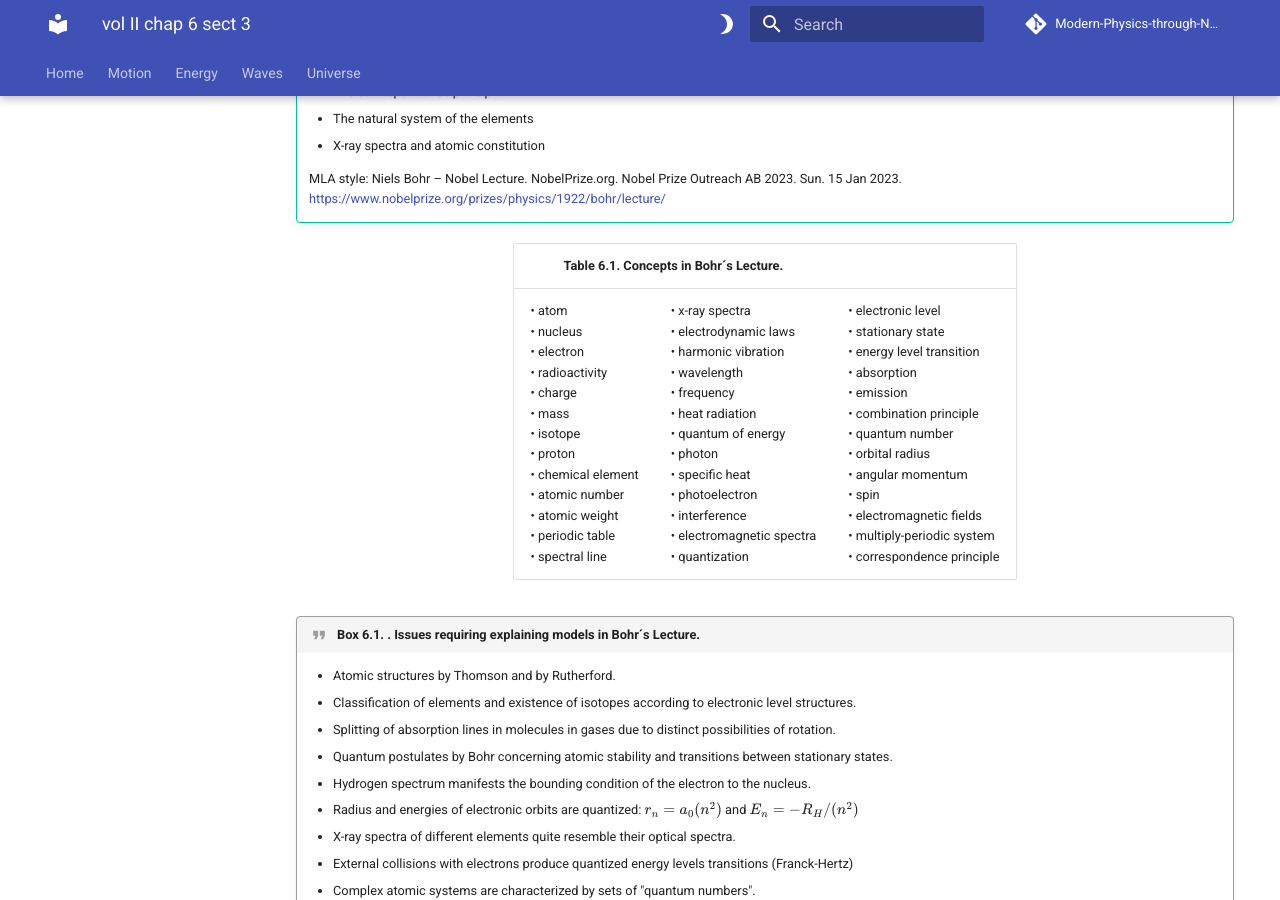
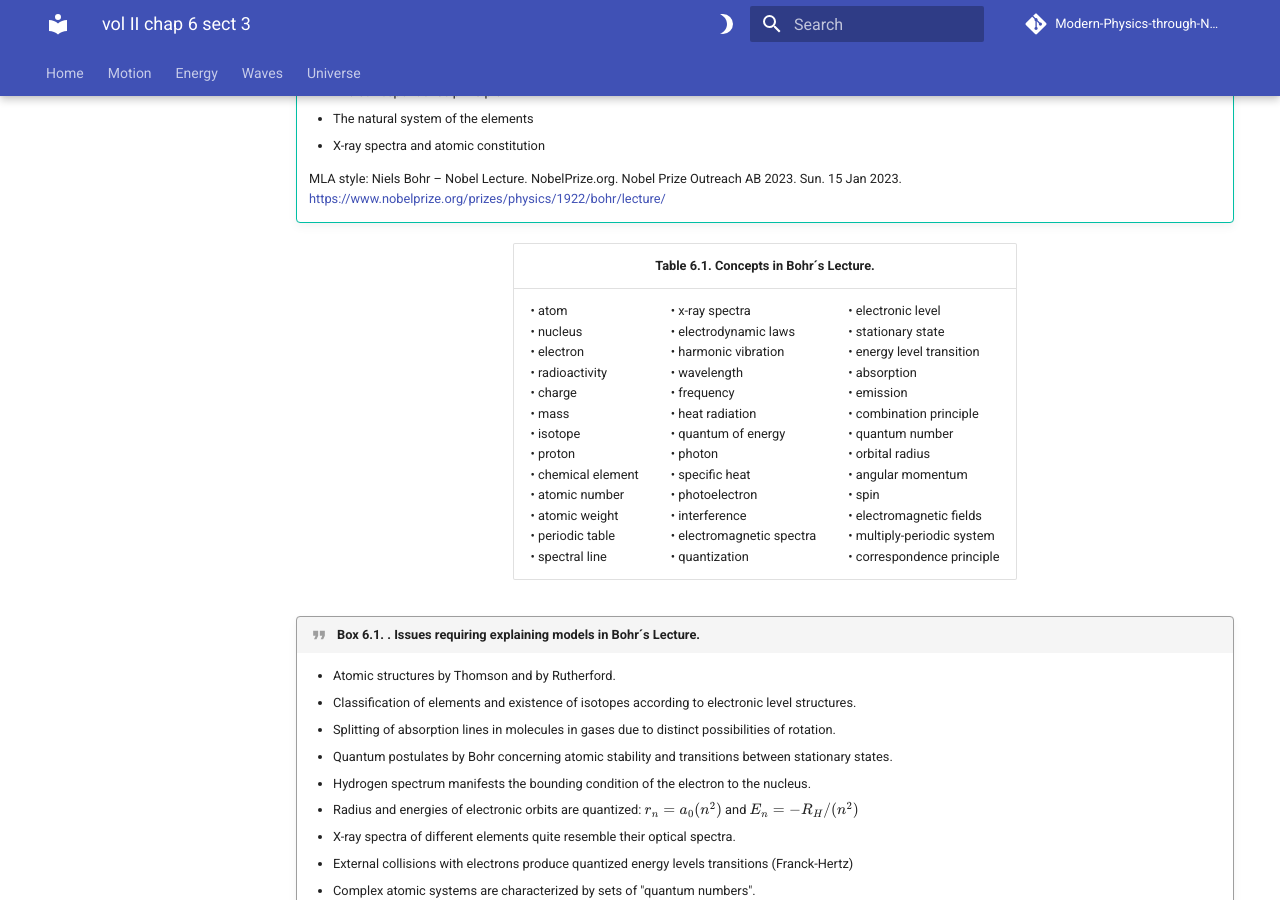
Before and after one commit to modphysnobel/modphysnobel.github.io, an MkDocs documentation site: the page built from docs/vol-II/vol-II-chap-6-sect-3.md, in a window 1280 px wide and 900 px high, scrolled down 1471 px. Built offline with MkDocs 1.6.1 and Material for MkDocs 9.7.7, drawn with Linux system fonts in a browser that asks for light colours; some web fonts are replaced; comment, search, counter and statistics services are not loaded.

Commit message:
Update vol-II-chap-6-sect-3.md

```diff
--- a/docs/vol-II/vol-II-chap-6-sect-3.md
+++ b/docs/vol-II/vol-II-chap-6-sect-3.md
@@ -48,7 +48,7 @@
 	<table cellspacing="0" cellpadding="0">
 	<tbody>
 	 <tr>
-        <th colspan="2" style="text-align: center">
+        <th colspan="3" style="text-align: center">
     Table 6.1. Concepts in Bohr´s Lecture.
         </th>
     </tr>
@@ -138,7 +138,7 @@
 	<table cellspacing="0" cellpadding="0">
 	<tbody>
 	 <tr>
-        <th colspan="2" style="text-align: center">
+        <th colspan="3" style="text-align: center">
     Table 6.2. Concepts in Lamb´s Lecture.
         </th>
     </tr>
@@ -219,7 +219,7 @@
 	<table cellspacing="0" cellpadding="0">
 	<tbody>
 	<tr>
-        <th colspan="2" style="text-align: center">
+        <th colspan="3" style="text-align: center">
     Table 6.3. Concepts in Townes´ Lecture.
         </th>
     </tr>
@@ -316,7 +316,7 @@
 	<table cellspacing="0" cellpadding="0">
 	<tbody>
 	<tr>
-        <th colspan="2" style="text-align: center">
+        <th colspan="3" style="text-align: center">
     Table 6.4. Concepts in Schawlow´s Lecture.
         </th>
     </tr>
```
